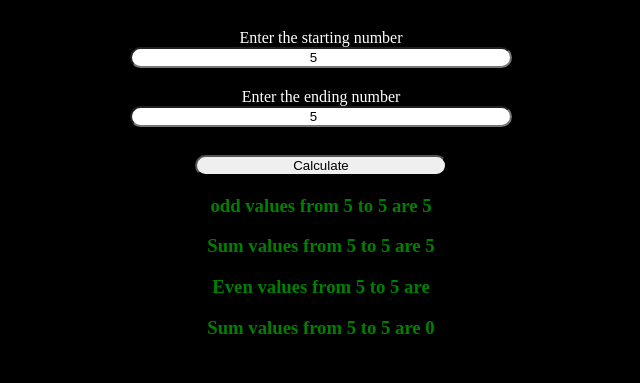
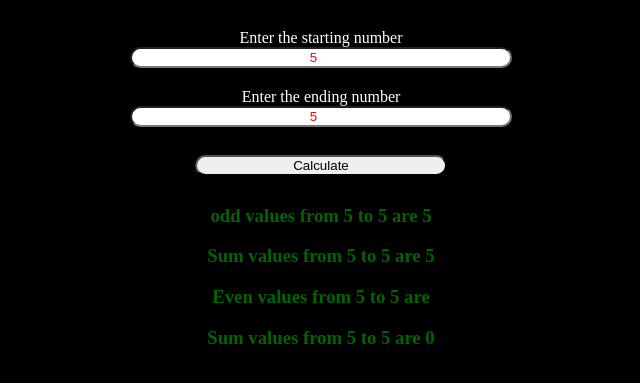
Before and after one commit to Gawsan/Odd-Even-Cal, a plain HTML site: page index.html in a window 1280 px wide. Both pictures are taken after typing "5", "5" into the empty fields and a click on the button "Calculate". Shown: the part 61-444 px from the top of the page, without its empty margins (319-959 px from the left). Drawn offline with Linux system fonts and the light colour scheme.

```diff
--- a/index.html
+++ b/index.html
@@ -20,18 +20,18 @@
   <lable>Enter the ending number</lable><br>
 <input type="number" id="marks">
 </div><br>
-<button onclick="myFunction()">Calculate</button>
+<button onclick="myFunction()" id="submit">Calculate</button>
+
+<div class="box">
 <div class="pass">
   <h3 id="odd"></h1>
     <h3 id="odd1"></h1>
-
 </div>
-
 <div class="pass">
   <h3 id="even"></h1>
     <h3 id="even1"></h1>
     </center>
-
+</div>
 </div>
   </body>
 </html>
--- a/script.js
+++ b/script.js
@@ -7,15 +7,13 @@ function myFunction(){
  var z=0,g=0 ,k=0;
  var arr1 ="";
  var arr2 = "";
+  for( var i=x;i<=y;i++){
 
-  for( var i=x;i<=y;i++){
     if(i%2==0){
       z+=+i;
       arr1+=i+" "
+    }
 
-
-
-    }
     else if(i%2==1){
       g+=+i;
      arr2+=i+" ";
@@ -24,7 +22,6 @@ function myFunction(){
 
   }
 
-
   document.getElementById('odd').innerHTML="odd values from " +x  + "  to "+ y + " are "+arr2;
   document.getElementById('odd1').innerHTML="Sum values from " +x +"  to "+ y + " are " + g ;
 
--- a/style.css
+++ b/style.css
@@ -10,6 +10,8 @@ input[type=number]  {
   border-radius:50px;
   width:30%;
   text-align: center;
+  color:red;
+
 }
 
 .sub{
@@ -27,7 +29,13 @@ button
 
 button:hover{
   background-color:red;
+
 }
 .pass h3{
-  color:green;
+  color:darkgreen;
 }
+.box{
+ padding: 10px;
+
+
+}
```
